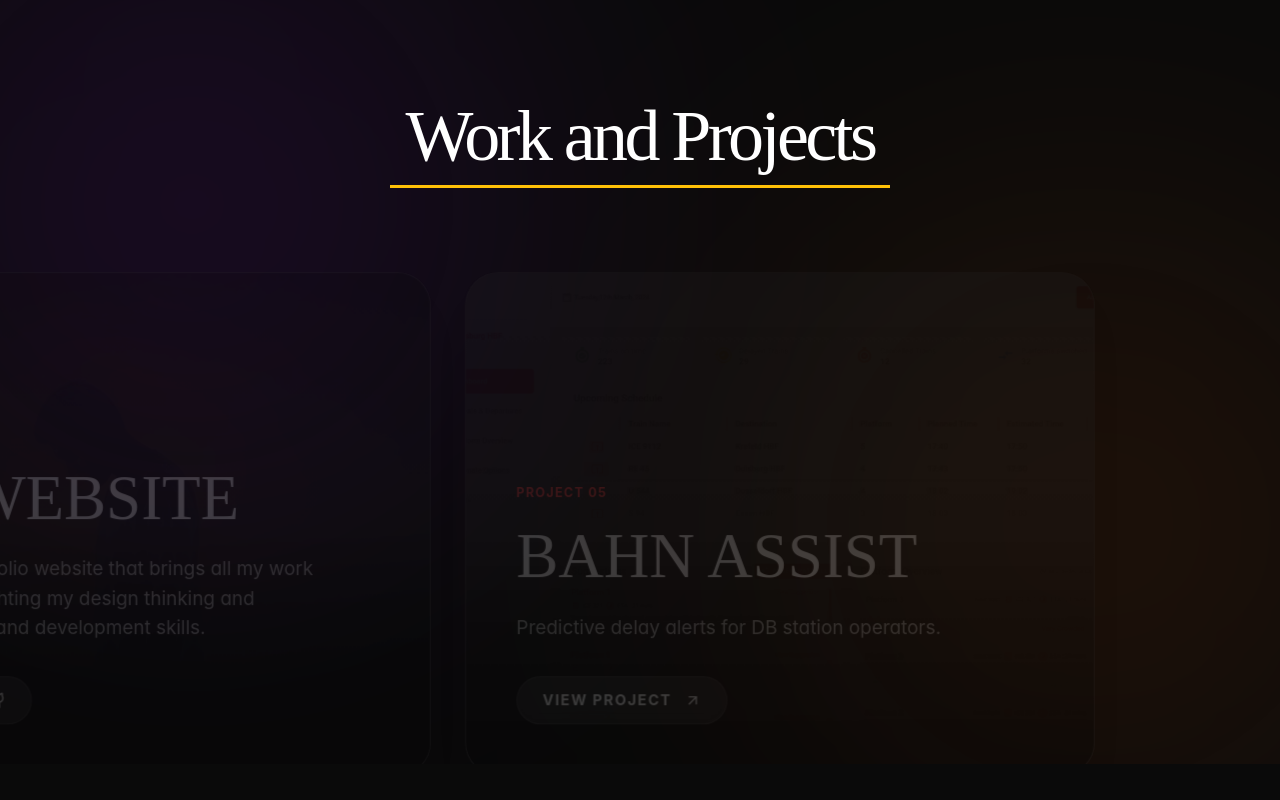
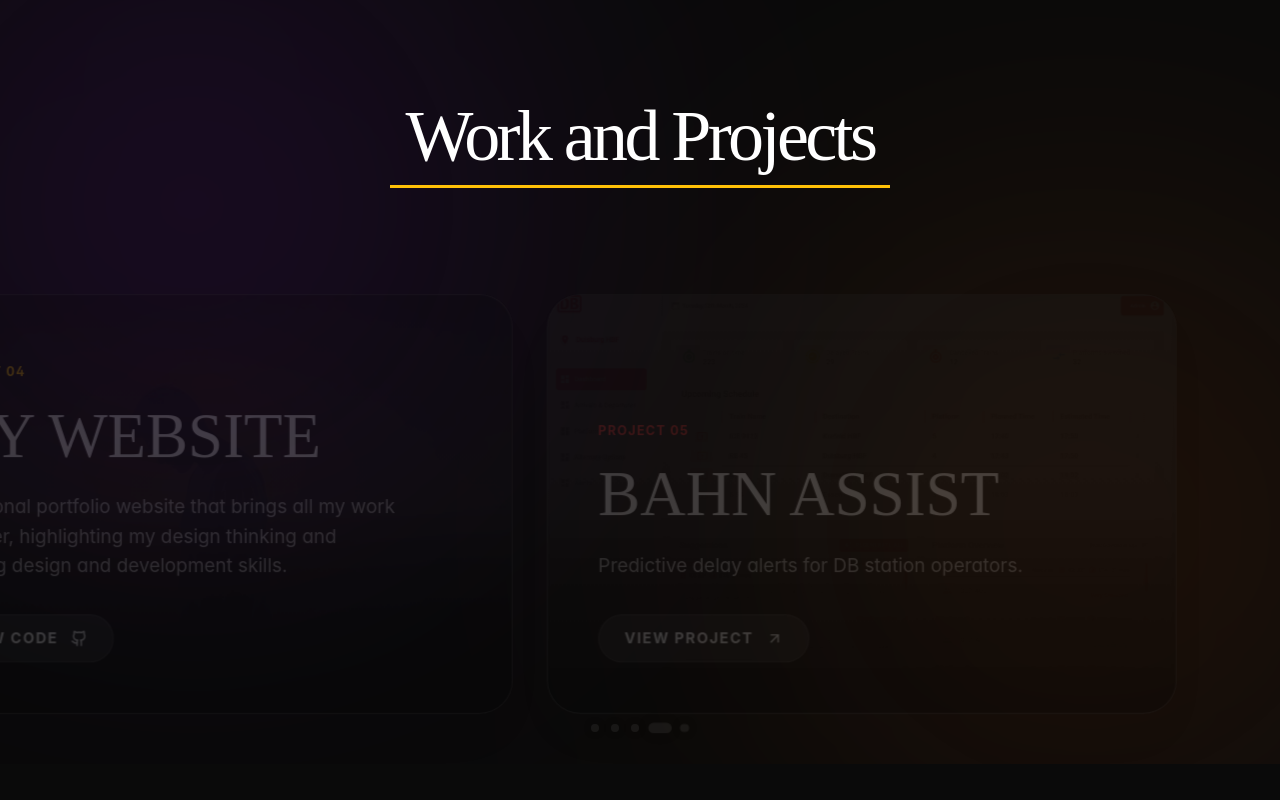
Before and after one commit to vaibhavsharma-2000/portfolio, a React (Vite) app: page / in a window 1280 px wide. Shown: the part 6286-7086 px from the top of the page. Built offline with nearby package versions, Linux system fonts and the light colour scheme.

Commit message:
feat: Add navigation dots to work carousel, adjust project card height, and refine scroll animation offsets for improved presentation.

```diff
--- a/src/sections/Bridge.jsx
+++ b/src/sections/Bridge.jsx
@@ -27,7 +27,7 @@ const Bridge = () => {
     // Total scroll progress for the section
     const { scrollYProgress } = useScroll({
         target: containerRef,
-        offset: ["start 0.8", "end 0.5"] // Reveal triggers much earlier (when top hits bottom 20% of screen)
+        offset: ["start 1", "end 0.5"] // Reveal triggers much earlier (when top hits bottom 20% of screen)
     });
 
     const paragraphs = [
--- a/src/sections/WorkCarousel.jsx
+++ b/src/sections/WorkCarousel.jsx
@@ -6,6 +6,7 @@ import {
     useSpring,
 } from "framer-motion";
 import { ArrowUpRight, Github } from "lucide-react";
+import SectionHeader from "../components/SectionHeader";
 
 // Import local assets
 import animindImg from "../assets/Animind.png";
@@ -105,7 +106,8 @@ const HorizontalCard = ({ project, index, scrollYProgress }) => {
                 filter: useTransform(blur, b => `blur(${b})`),
                 zIndex: useTransform(scale, s => s > 1 ? 10 : 1)
             }}
-            className="w-[85vw] max-w-[600px] h-[60vh] shrink-0 p-4 md:p-0 flex items-center justify-center snap-center"
+            // Reduced height to 50vh to ensure dots fit below without overlap
+            className="w-[85vw] max-w-[600px] h-[50vh] shrink-0 p-4 md:p-0 flex items-center justify-center snap-center"
         >
             <div className="w-full h-full relative rounded-[2rem] bg-[#1a1a1a] overflow-hidden border border-white/10 shadow-2xl">
                 <div className="absolute inset-0">
@@ -225,7 +227,37 @@ const HorizontalCard = ({ project, index, scrollYProgress }) => {
     );
 };
 
-import SectionHeader from "../components/SectionHeader";
+// Component to render the navigation dots
+const NavigationDots = ({ totalProjects, scrollYProgress }) => {
+    return (
+        <div className="flex justify-center gap-3 pb-8 z-30 shrink-0">
+            {Array.from({ length: totalProjects }).map((_, index) => {
+                const step = 0.2;
+                const peak = 0.1 + (index * step);
+                const start = Math.max(0, peak - 0.15);
+                const end = Math.min(1, peak + 0.15);
+
+                const opacity = useTransform(scrollYProgress, [start, peak, end], [0.3, 1, 0.3]);
+                const scale = useTransform(scrollYProgress, [start, peak, end], [1, 1.5, 1]);
+                const width = useTransform(scrollYProgress, [start, peak, end], ["8px", "24px", "8px"]);
+                const backgroundColor = useTransform(scrollYProgress, [start, peak, end], ["rgba(255,255,255,0.2)", "rgba(255,255,255,1)", "rgba(255,255,255,0.2)"]);
+
+                return (
+                    <motion.div
+                        key={index}
+                        style={{
+                            opacity,
+                            scale,
+                            width,
+                            backgroundColor
+                        }}
+                        className="h-2 rounded-full transition-all duration-300 shadow-[0_0_10px_rgba(0,0,0,0.5)]"
+                    />
+                );
+            })}
+        </div>
+    );
+};
 
 export default function WorkCarousel() {
     const containerRef = useRef(null);
@@ -234,7 +266,9 @@ export default function WorkCarousel() {
         offset: ["start start", "end end"]
     });
 
-    const x = useTransform(scrollYProgress, [0.1, 0.9], ["10%", "-82%"]);
+    // Delayed start: Animation begins at 0.2 (20% through the section)
+    // This allows the user to scroll down, see the full layout/dots, and "pause" briefly before movement starts.
+    const x = useTransform(scrollYProgress, [0.2, 0.9], ["10%", "-82%"]);
     const springX = useSpring(x, { stiffness: 50, damping: 20, mass: 0.5 });
 
     return (
@@ -247,6 +281,7 @@ export default function WorkCarousel() {
                     <div className="absolute top-[-10%] left-[-10%] w-[50vw] h-[50vw] bg-purple-900/20 blur-[150px] rounded-full mix-blend-screen" />
                     <div className="absolute bottom-[-10%] right-[-10%] w-[50vw] h-[50vw] bg-amber-900/20 blur-[150px] rounded-full mix-blend-screen" />
                 </div>
+
                 <motion.div
                     style={{ x: springX }}
                     className="flex-1 flex items-center gap-[5vw] px-[10vw] w-max"
@@ -260,6 +295,12 @@ export default function WorkCarousel() {
                         />
                     ))}
                 </motion.div>
+
+                {/* Navigation Dots - Now part of flex flow at bottom */}
+                <NavigationDots
+                    totalProjects={projects.length}
+                    scrollYProgress={scrollYProgress}
+                />
             </div>
         </section>
     );
```
